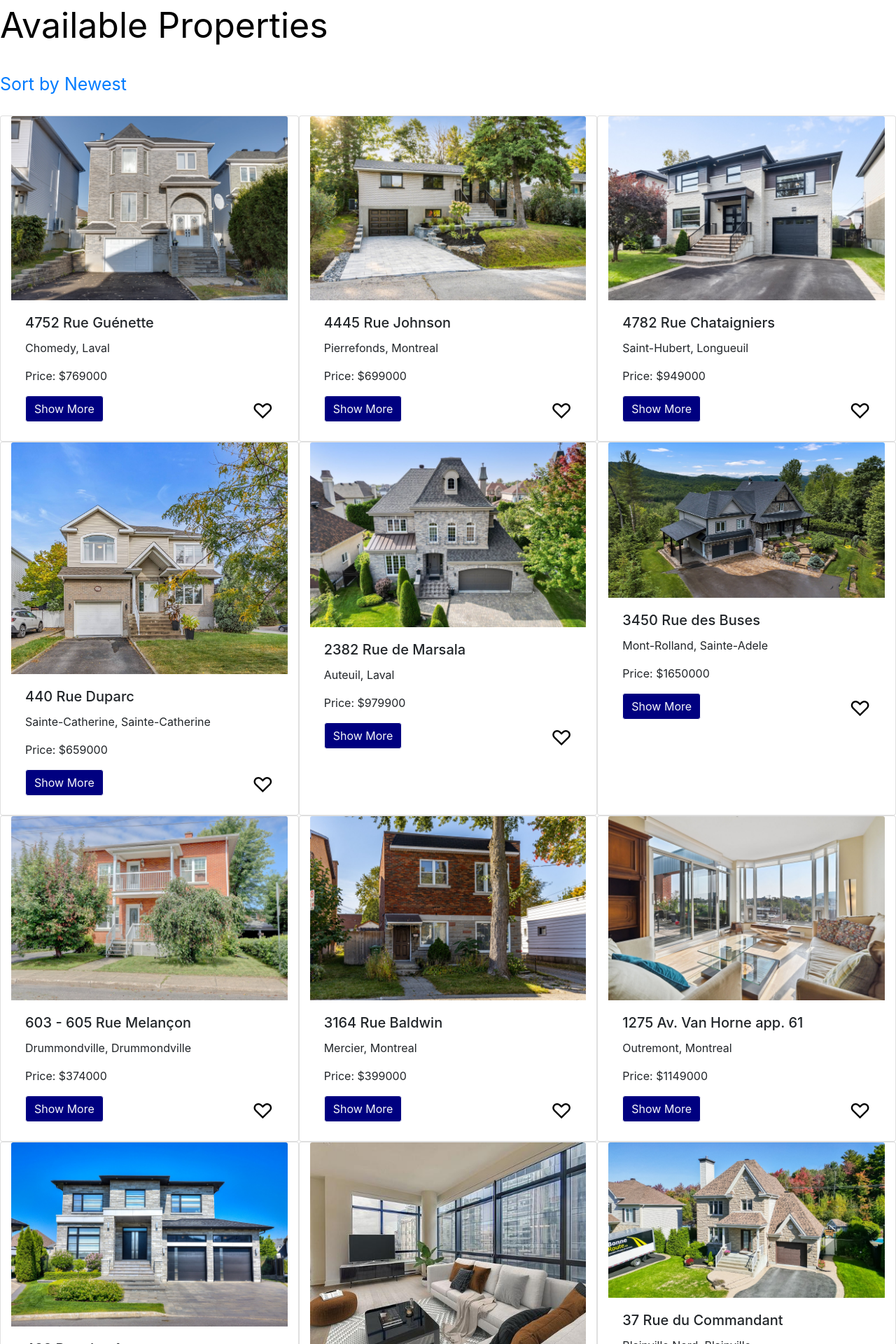
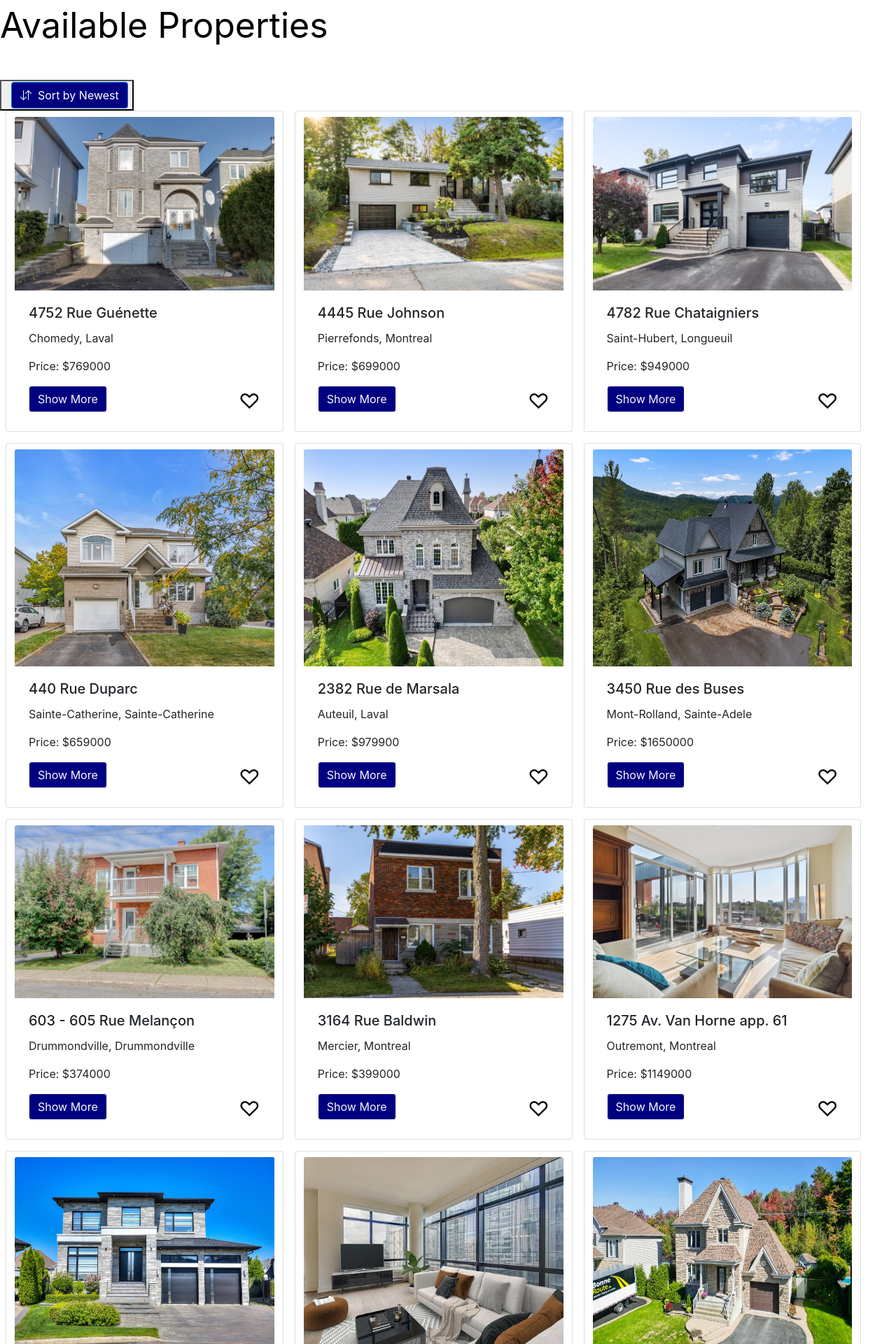
Before and after one commit to TheMagicRealtors/TheMagicRealtors-soen341projectF2023, a PHP site: the page made by Sprint2/property page/properties.php in a window 1280 px wide. Shown: the part 495-2415 px from the top of the page at 70% size. Run offline with PHP 8.4, Linux system fonts and the light colour scheme; data comes from the database, SQL or seed files in the repository; tables that the repository leaves empty or names only in its code hold one stand-in row (values such as "Sample post").

Commit message:
Update properties.php

```diff
--- a/Sprint2/property page/properties.php
+++ b/Sprint2/property page/properties.php
@@ -5,6 +5,41 @@
 ?>
 
 <style>
+.property-card {
+        margin:15px;
+        flex: 0 0 100%;
+        max-width: 100%;
+    }
+
+    @media (min-width: 576px) {
+        .property-card {
+            flex: 0 0 100%;
+            max-width: 100%;
+        }
+
+
+    }
+
+    @media (min-width: 768px) {
+        .property-card {
+            flex: 0 0 48%;
+            max-width: 48%;
+        }
+    }
+    @media (min-width:1200px) {
+        .property-card {
+            flex: 0 0 31%;
+            max-width: 31%;
+        }
+    }
+
+        @media (max-width: 575px) {
+        .availableProperties {
+            white-space: nowrap;
+            font-size: 16px;
+
+        }
+    }
 .centered-form {
     display: flex;
     align-items: center;
@@ -102,8 +137,8 @@
   </div>
 
 <div>
-    <p style="font-size:50px; color:black;">Available Properties <br>
-    <a href="sort_newest.php" style="font-size: 25px;">Sort by Newest</a></p>
+    <p style="font-size:50px; color:black;">Available Properties</p> <br>
+    <button> <a href="sort_newest.php" class="btn btn-primary ml-2" style="background-color:#000080"><i class="bi bi-arrow-down-up"></i>&nbsp;&nbsp;Sort by Newest</a>
 </div>
 
     <!-- Properties -->
@@ -125,8 +160,8 @@
 
         if ($stmt->rowCount() > 0) {
             while ($row = $stmt->fetch()) {
-                echo '<div class="card col-lg-4 col-md-6 col-sm-12">';
-                echo '<img src="' . $row['image_url'] . '" class="card-img-top" alt="...">';
+                echo '<div class="card property-card mx-2 mb-3">';
+                echo '<img src="' . $row['image_url'] . '" class="card-img-top mt-2" alt="..." style="height:80%;">';
                 echo '<div class="card-body">';
                 echo '<h5 class="card-title">' . $row['address'] . '</h5>';
                 echo '<p class="card-text">' . $row['district'] . ', ' . $row['city'] . '</p>';
```
